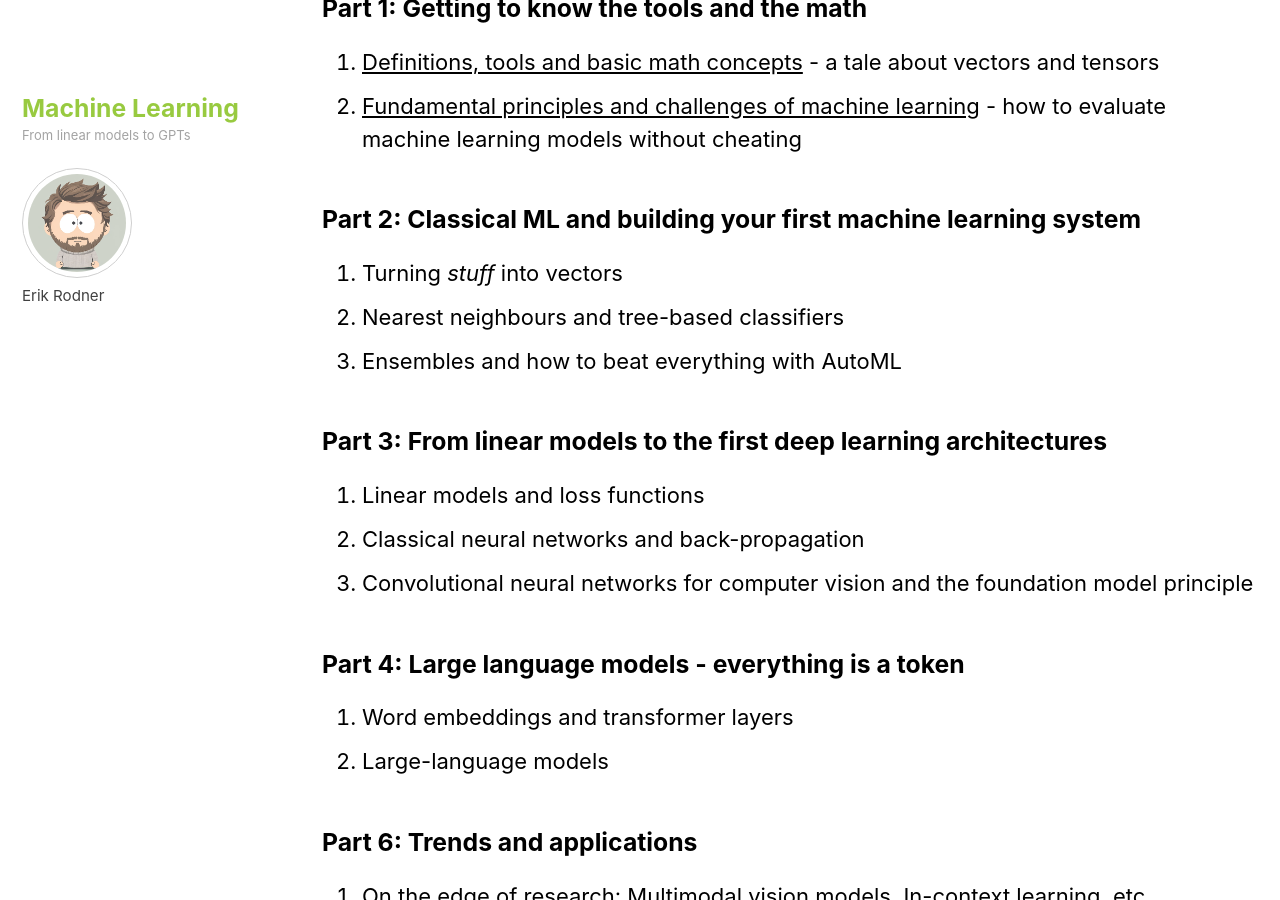
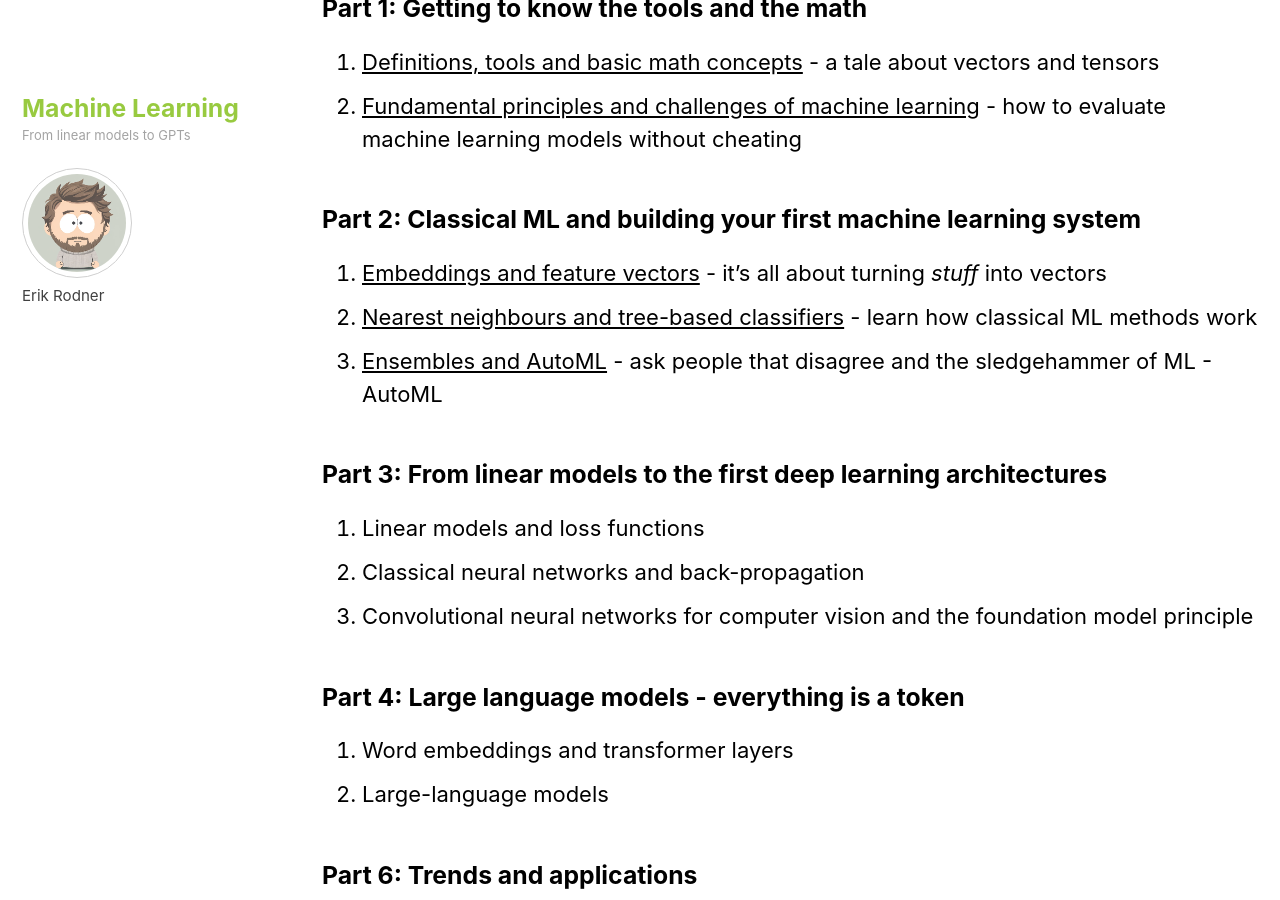
Before and after one commit to HTW-Berlin-KI-Werkstatt/ml-lecture, a Jekyll site: the page built from index.md, in a window 1280 px wide and 900 px high, scrolled down 1338 px. Built offline with Jekyll 4.4.1, drawn with Linux system fonts in a browser that asks for light colours; cached includes are drawn as plain includes.

Commit message:
About vectors new module

```diff
--- a/index.md
+++ b/index.md
@@ -39,9 +39,9 @@ Specifically, we will deal with the following content: [^1]
 
 ### Part 2: Classical ML and building your first machine learning system
 
-3. Turning *stuff* into vectors
-3. Nearest neighbours and tree-based classifiers
-4. Ensembles and how to beat everything with AutoML
+3. [Embeddings and feature vectors](/modules/featurevectors/featurevectors.md) - it's all about turning *stuff* into vectors
+3. [Nearest neighbours and tree-based classifiers](/modules/classicalmlmodels/classicalmlmodels.md) - learn how classical ML methods work
+4. [Ensembles and AutoML](/modules/automlensembles/automlensembles.md) - ask people that disagree and the sledgehammer of ML - AutoML
 
 ### Part 3: From linear models to the first deep learning architectures
 
```
